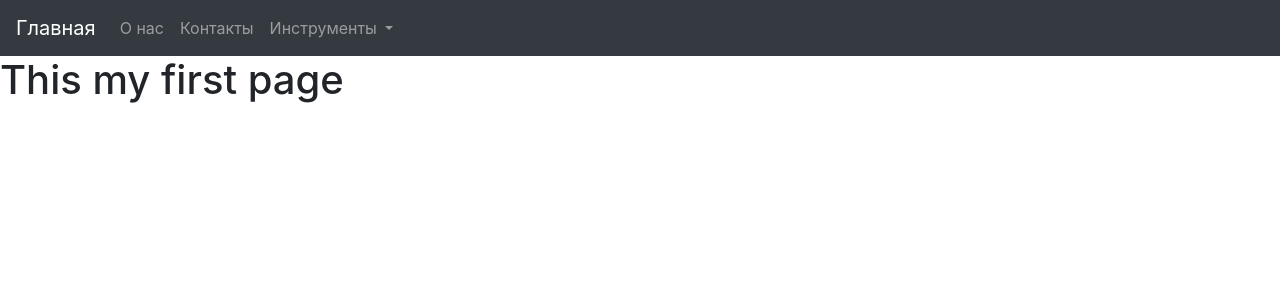
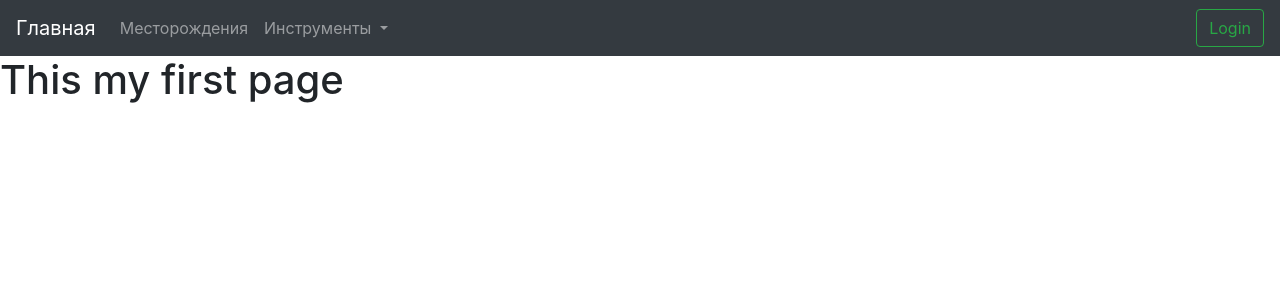
Before and after one commit to dmitrytk/django_project, a Django app: page / in a window 1280 px wide. Shown: the top 300 px of the page. Run offline with Django 3.2, Linux system fonts and the light colour scheme; some libraries are stand-ins or nearby versions.

Commit message:
Edit navbar

```diff
--- a/static/css/style.css
+++ b/static/css/style.css
@@ -2,6 +2,10 @@ body {
   box-sizing: border-box;
   margin: 0px;
   padding: 0px;
+}
+
+#login-div {
+  display: none;
 }
 
 #drop_zone{
--- /dev/null
+++ b/static/js/main.js
@@ -0,0 +1,10 @@
+console.log('Main js is active');
+
+var loginDiv = document.querySelector('#login-div');
+var loginBtn = document.querySelector('#login-btn');
+var searchForm = document.querySelector('#search-form');
+
+loginBtn.addEventListener("mouseover", () => {
+    loginDiv.style.display = 'block';
+    searchForm.style.display = 'none';
+})
--- a/templates/base.html
+++ b/templates/base.html
@@ -13,22 +13,23 @@
 </head>
 
 <body>
-    <!-- NAVBAR -->
-    <nav class="navbar navbar-expand-sm bg-dark navbar-dark">
-        <!-- Brand -->
+
+    <!-- ANOTHER NAVBAR -->
+    <nav class="navbar navbar-expand-lg bg-dark navbar-dark">
         <a class="navbar-brand" href="#">Главная</a>
-        <!-- Links -->
+        <button class="navbar-toggler" type="button" data-toggle="collapse" data-target="#navbarSupportedContent"
+            aria-controls="navbarSupportedContent" aria-expanded="false" aria-label="Toggle navigation">
+            <span class="navbar-toggler-icon"></span>
+        </button>
 
-        <ul class="navbar-nav">
+        <div class="collapse navbar-collapse" id="navbarSupportedContent">
+            <ul class="navbar-nav mr-auto">
                 <li class="nav-item">
-                <a class="nav-link" href="#">О нас</a>
+                    <a class="nav-link" href="#">Месторождения</a>
                 </li>
-            <li class="nav-item">
-                <a class="nav-link" href="#">Контакты</a>
-            </li>
-            <!-- Dropdown -->
                 <li class="nav-item dropdown">
-                <a class="nav-link dropdown-toggle" href="" id="navbardrop" data-toggle="dropdown">
+                    <a class="nav-link dropdown-toggle" href="#" id="navbarDropdown" role="button"
+                        data-toggle="dropdown" aria-haspopup="true" aria-expanded="false">
                         Инструменты
                     </a>
                     <div class="dropdown-menu">
@@ -41,7 +42,25 @@
                     </div>
                 </li>
             </ul>
+            <div class="login-container" id="login-div">
+                <form action="/action_page.php">
+                    <input type="text" placeholder="Username" name="username">
+                    <input type="text" placeholder="Password" name="psw">
+                    <button type="submit">Login</button>
+                </form>
+            </div>
+            <!-- <form class="form-inline my-2 my-lg-0">
+                <input class="form-control mr-sm-2" type="search" placeholder="Search" aria-label="Search">
+                <button class="btn btn-outline-success my-2 my-sm-0" type="submit">Search</button>
+            </form> -->
+            <form class="form-inline my-2 my-lg-0" id="search-form">
+                <button class="btn btn-outline-success my-2 my-sm-0" type="submit" id="login-btn">Login</button>
+            </form>
+        </div>
     </nav>
+
+
+
 
     {% block content %}
     {% endblock content %}
@@ -49,7 +68,6 @@
 
 
     <!-- Scripts -->
-
     <script src="https://code.jquery.com/jquery-3.4.1.slim.min.js"
         integrity="sha384-J6qa4849blE2+poT4WnyKhv5vZF5SrPo0iEjwBvKU7imGFAV0wwj1yYfoRSJoZ+n"
         crossorigin="anonymous"></script>
@@ -59,6 +77,7 @@
     <script src="https://stackpath.bootstrapcdn.com/bootstrap/4.4.1/js/bootstrap.min.js"
         integrity="sha384-wfSDF2E50Y2D1uUdj0O3uMBJnjuUD4Ih7YwaYd1iqfktj0Uod8GCExl3Og8ifwB6"
         crossorigin="anonymous"></script>
+    <script src="{% static 'js/main.js' %}"></script>
     <!-- <script src="https://cdn.plot.ly/plotly-1.2.0.min.js"></script> -->
 
 
```
Lines whose indentation alone changed are shown as unchanged.
